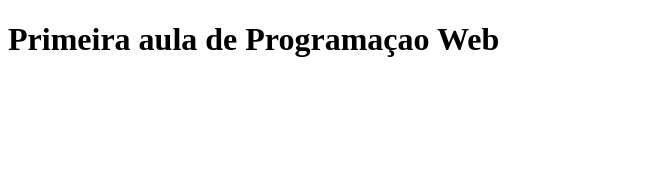
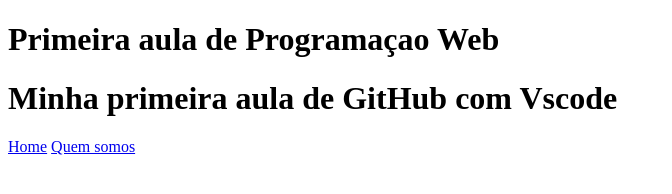
Before and after one commit to leonardoMF0904/aula1, a plain HTML site: page index.html in a window 1280 px wide. Shown: the whole page, without its empty margins (0-672 px from the left). Drawn offline with Linux system fonts and the light colour scheme.

Commit message:
primeiro arquivo

```diff
--- a/index.html
+++ b/index.html
@@ -9,3 +9,12 @@
     <h1>Primeira aula de Programaçao Web</h1>
 </body>
 </html>
+<header class="cabecalho">
+<h1 class="cabecalho__titulo">Minha primeira aula de GitHub com Vscode</h1>
+<nav  class="cabecalho__menu">
+    <a href="#">Home</a>
+    <a  href="#">Quem somos</a>
+</nav>
+</header>
+</body>
+</html>
--- /dev/null
+++ b/style.css
@@ -0,0 +1,10 @@
+.cabecalho{
+    whidth:100;
+    text-align: center;
+}
+.cabecalho_titulo{
+    color:blue
+}
+.cabecalho_menu{
+    color: yellow
+}
```
